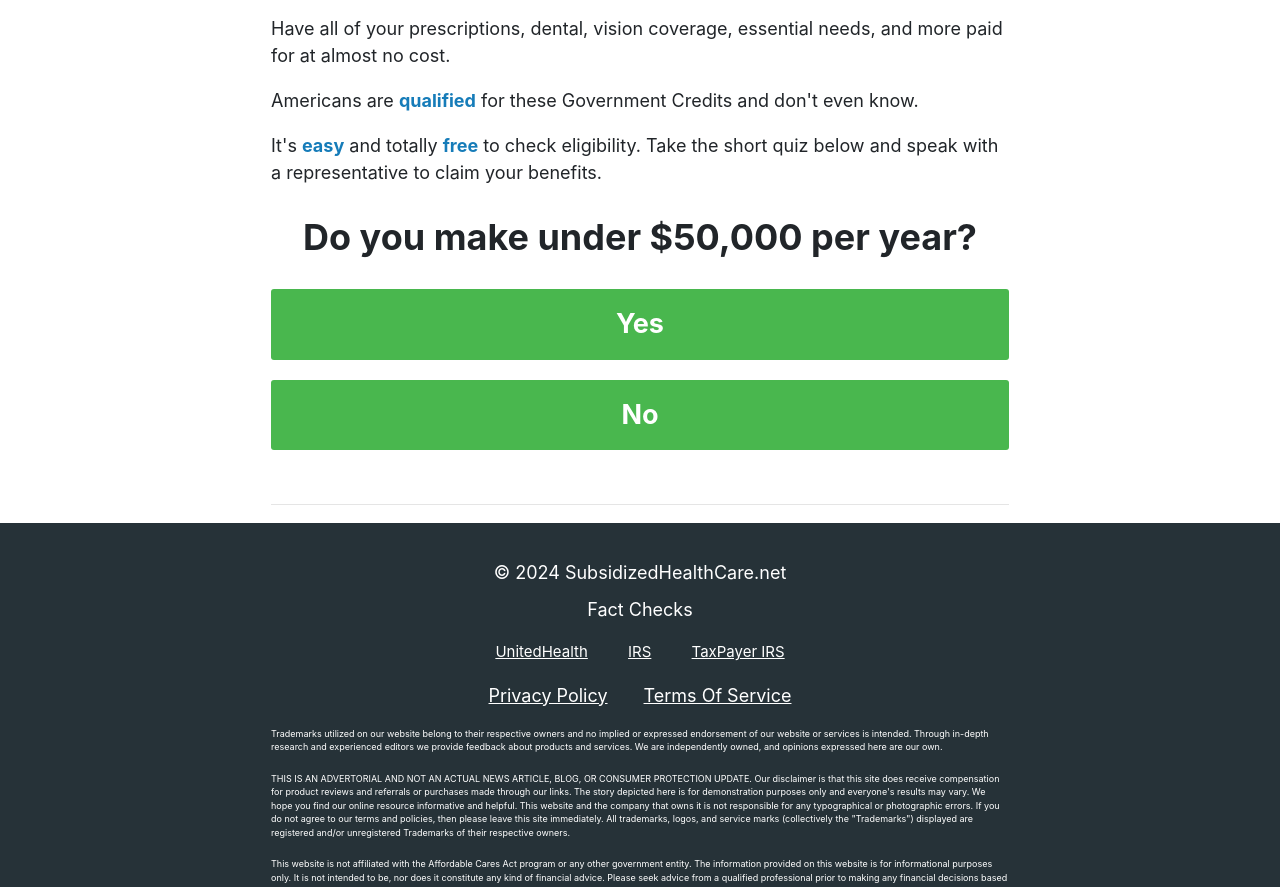
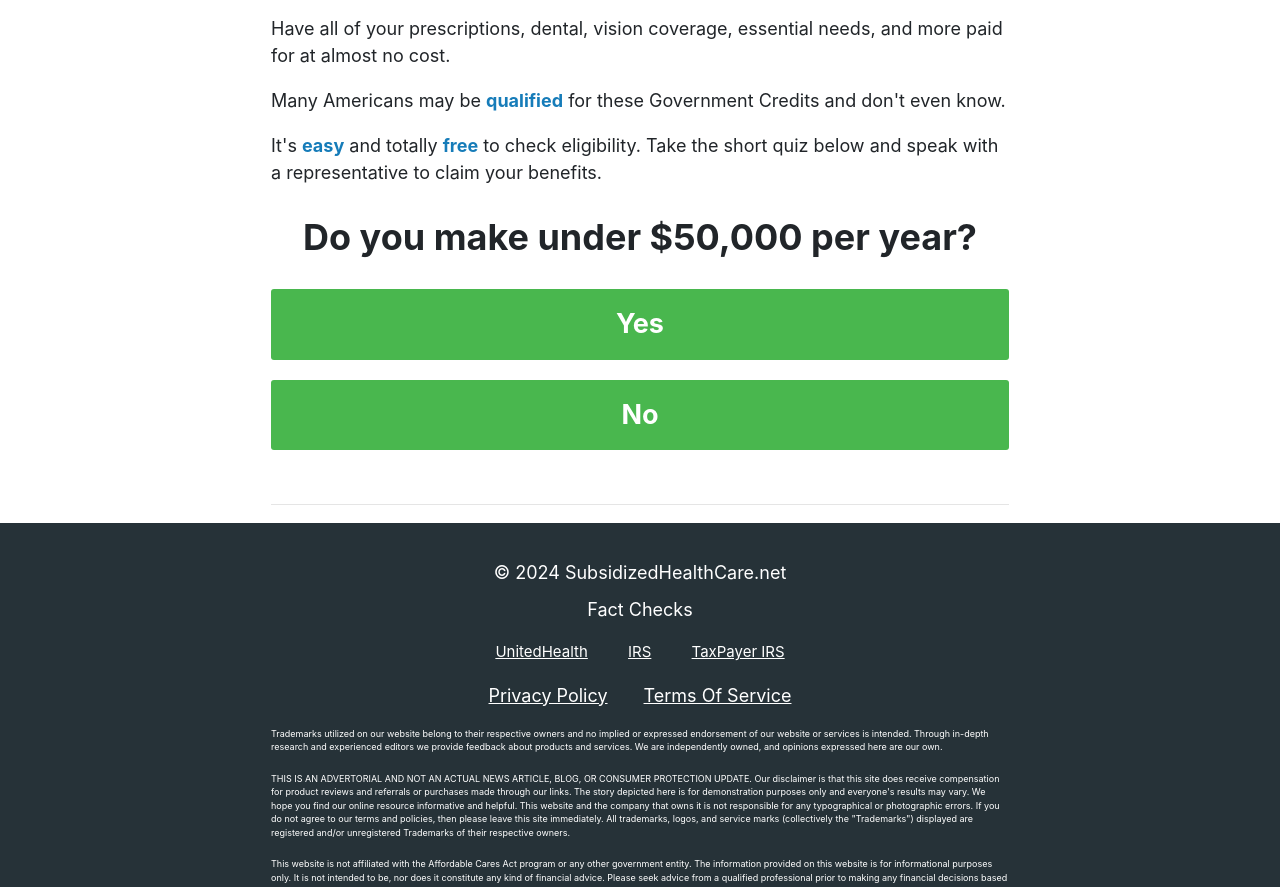
Before and after one commit to schraderweb/healthaid2, a plain HTML site: page index.html in a window 1280 px wide. Shown: the part 1186-2073 px from the top of the page. Drawn offline with Linux system fonts and the light colour scheme.

Commit message:
Update index.html

```diff
--- a/index.html
+++ b/index.html
@@ -59,7 +59,7 @@ j=d.createElement(s),dl=l!='dataLayer'?'&l='+l:'';j.async=true;j.src=
                 expensive medical care and everyday needs.</p>
             <p>Have all of your prescriptions, dental, vision coverage, essential needs, and more paid for at almost no
                 cost.</p>
-            <p>Americans are <span style="color: #167cb9; font-weight: 700;">qualified</span> for these Government
+            <p>Many Americans may be <span style="color: #167cb9; font-weight: 700;">qualified</span> for these Government
                 Credits and don't even know.</p>
             <p>It's <span style="color: #167cb9; font-weight: 700;">easy</span> and totally <span
                     style="color: #167cb9; font-weight: 700;">free</span> to check eligibility. Take the short quiz
```
